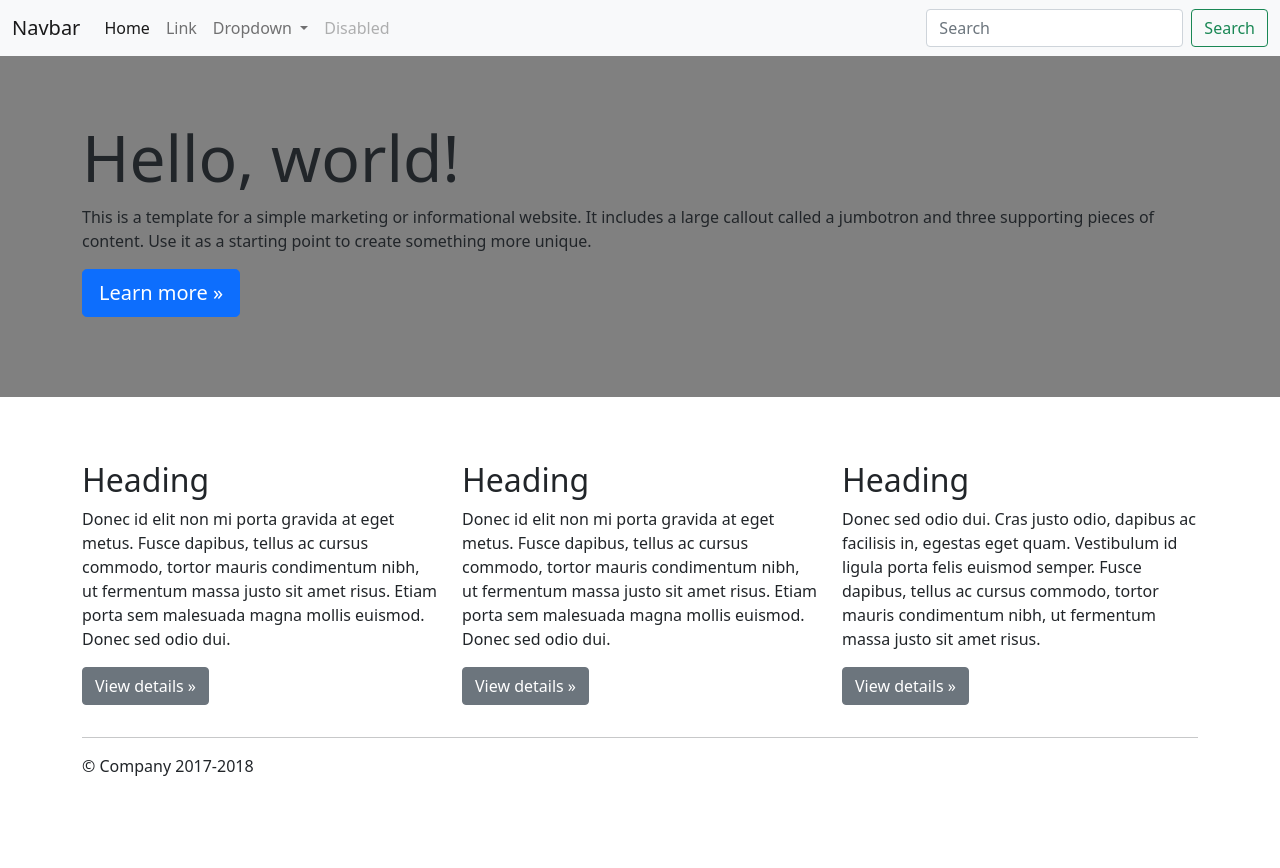
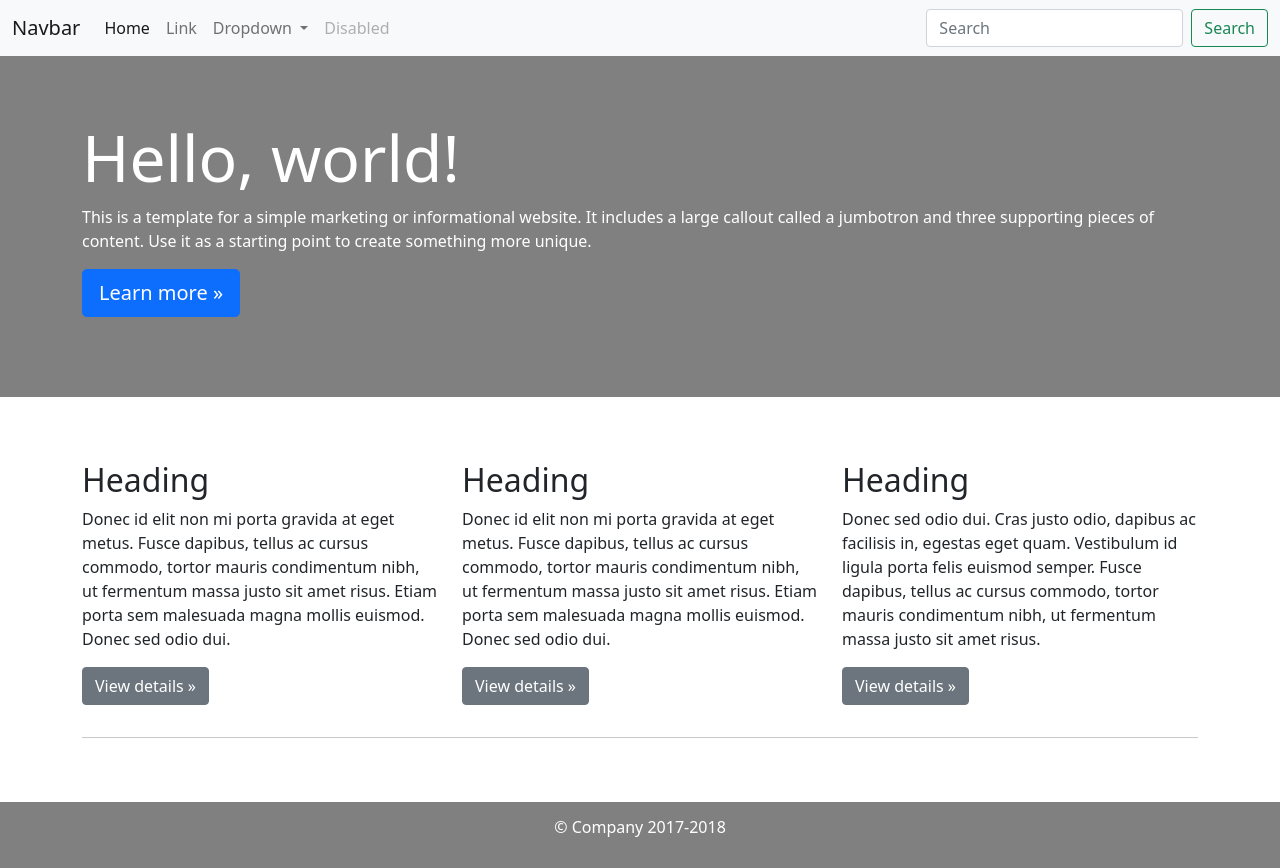
Before and after one commit to EstebanC-302/practica, a plain HTML site: page index.html in a window 1280 px wide. Before the commit the page ends 800 px from the top, so only its background shows below. Drawn offline with nearby package versions, Linux system fonts and the light colour scheme.

Commit message:
Se realizo el cambio de color del contenido en el contenedor principal y footer, tambien sse le agrego un color de fondo al footer y se centro su contenido

```diff
--- a/css/style.css
+++ b/css/style.css
@@ -1,8 +1,17 @@
 .jumbotron {
     background-color: gray;
     padding: 5%;
+    color: white;
 }
 
 .container-description {
     margin-top: 5%;
 }
+
+footer {
+    margin-top: 5%;
+    background-color: gray;
+    padding: 1%;
+    text-align: center;
+    color: white;
+}
--- a/index.html
+++ b/index.html
@@ -85,7 +85,7 @@
 
 
 
-      <footer class="container">
+      <footer>
         <p>&copy; Company 2017-2018</p>
       </footer>
     <script src="https://cdn.jsdelivr.net/npm/@popperjs/core@2.10.2/dist/umd/popper.min.js" integrity="sha384-7+zCNj/IqJ95wo16oMtfsKbZ9ccEh31eOz1HGyDuCQ6wgnyJNSYdrPa03rtR1zdB" crossorigin="anonymous"></script>
```
